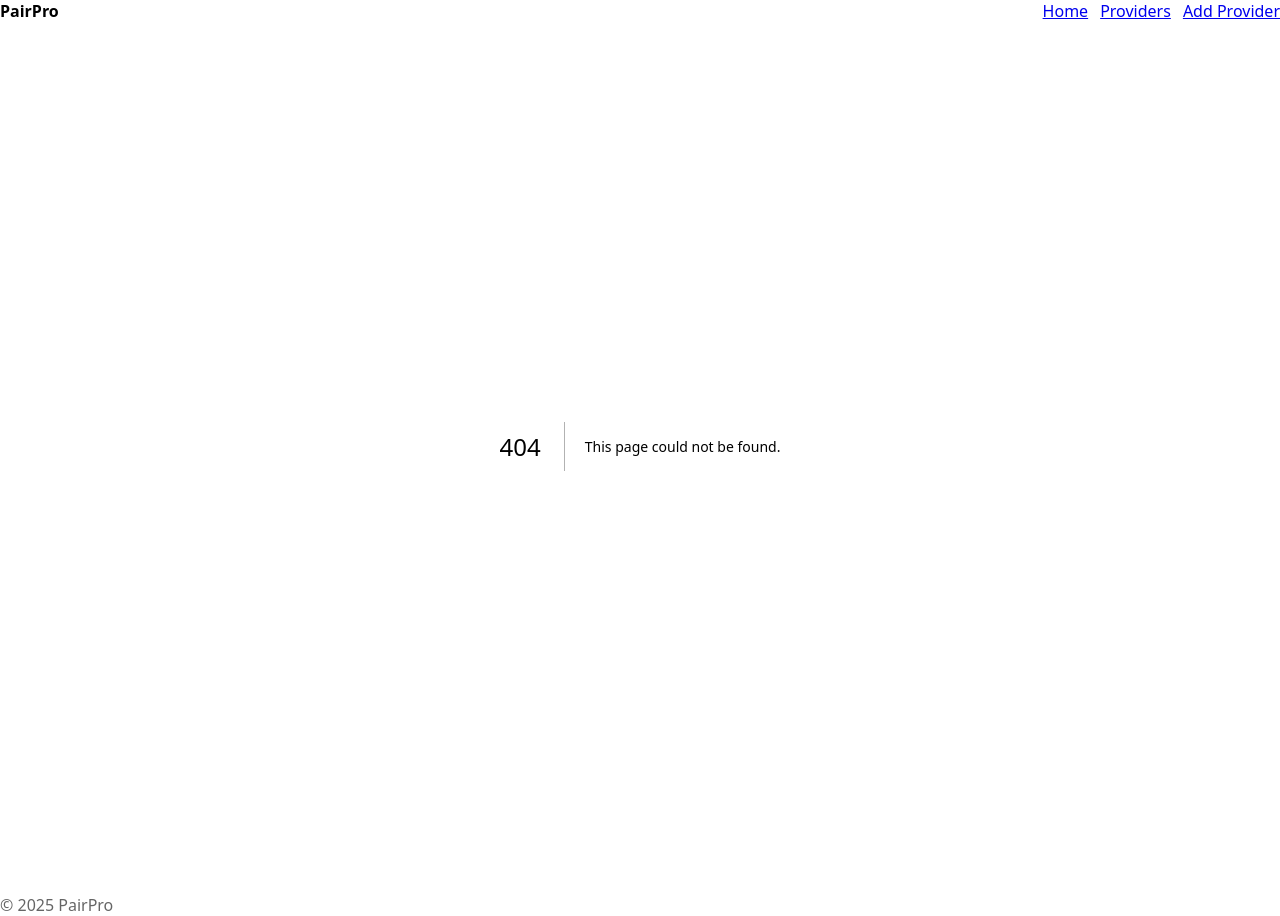
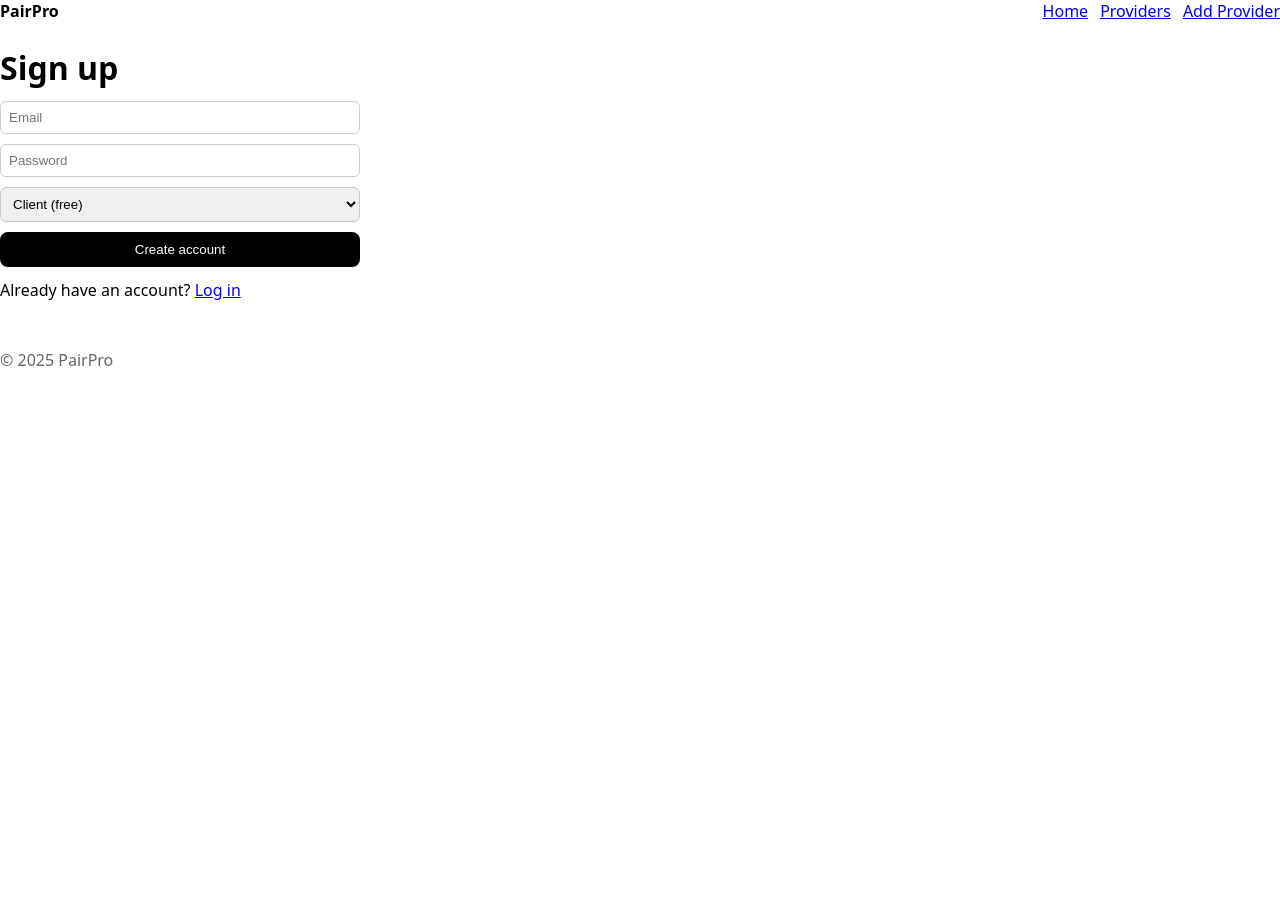
Before and after one commit to ProPairApp/pairpro-frontend, a Next.js app: page /auth/signup in a window 1280 px wide. Before the commit this address had no page. After the commit the page ends 800 px from the top, so only its background shows below. Built offline with nearby package versions, Linux system fonts and the light colour scheme; no server answers.

Commit message:
Create page.tsx

```diff
--- /dev/null
+++ b/app/auth/signup/page.tsx
@@ -0,0 +1,69 @@
+"use client";
+
+import { useState } from "react";
+
+export default function SignupPage() {
+  const base = process.env.NEXT_PUBLIC_API_URL!;
+  const [email, setEmail] = useState("");
+  const [pw, setPw] = useState("");
+  const [role, setRole] = useState<"client" | "provider">("client");
+  const [msg, setMsg] = useState<string | null>(null);
+
+  async function onSubmit(e: React.FormEvent) {
+    e.preventDefault();
+    setMsg(null);
+    try {
+      const res = await fetch(`${base}/auth/signup`, {
+        method: "POST",
+        headers: { "Content-Type": "application/json" },
+        body: JSON.stringify({ email, password: pw, role }),
+      });
+      if (!res.ok) {
+        const t = await res.text();
+        throw new Error(t || `Error ${res.status}`);
+      }
+      setMsg("Account created! You can log in now.");
+    } catch (err: any) {
+      setMsg(err.message || "Failed");
+    }
+  }
+
+  return (
+    <main>
+      <h1 style={{ marginBottom: 12 }}>Sign up</h1>
+      <form onSubmit={onSubmit} style={{ display: "grid", gap: 10, maxWidth: 360 }}>
+        <input
+          placeholder="Email"
+          value={email}
+          onChange={(e) => setEmail(e.target.value)}
+          style={{ padding: 8, border: "1px solid #ccc", borderRadius: 6 }}
+        />
+        <input
+          placeholder="Password"
+          type="password"
+          value={pw}
+          onChange={(e) => setPw(e.target.value)}
+          style={{ padding: 8, border: "1px solid #ccc", borderRadius: 6 }}
+        />
+        <select
+          value={role}
+          onChange={(e) => setRole(e.target.value as any)}
+          style={{ padding: 8, border: "1px solid #ccc", borderRadius: 6 }}
+        >
+          <option value="client">Client (free)</option>
+          <option value="provider">Provider</option>
+        </select>
+        <button
+          type="submit"
+          style={{ padding: "10px 14px", border: "none", borderRadius: 8, background: "black", color: "white" }}
+        >
+          Create account
+        </button>
+      </form>
+      {msg && <p style={{ marginTop: 10, color: msg.includes("created") ? "green" : "crimson" }}>{msg}</p>}
+      <p style={{ marginTop: 12 }}>
+        Already have an account? <a href="/auth/login">Log in</a>
+      </p>
+    </main>
+  );
+}
```
